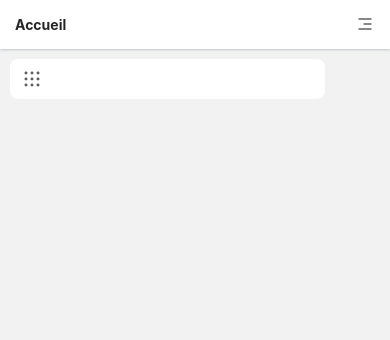
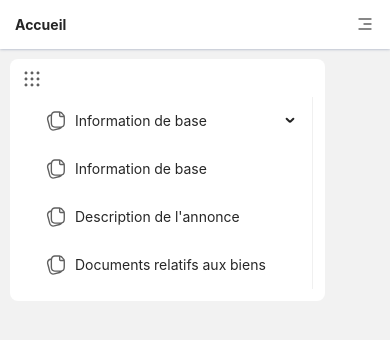
Before and after one commit to marion586/front-office-invest, a Vue app: page /add in a window 390 px wide. Shown: the top 340 px of the page. Built offline with nearby package versions, Linux system fonts and the light colour scheme.

Commit message:
Creation de la sidebar  => OK

```diff
--- a/src/components/Display/SideBar/index.vue
+++ b/src/components/Display/SideBar/index.vue
@@ -4,9 +4,10 @@ import Menu from '@/components/Icon/Menu.vue'
 import AMenu from "ant-design-vue/lib/menu";
 import ASubMenu from 'ant-design-vue/lib/menu/src/SubMenu';
 import AMenuItem from "ant-design-vue/lib/menu/src/MenuItem";
-import Button from '@/components/Common/Button/Button.vue';
 
 let show = ref<Boolean>(false);
+let oldClass = ref<String>('mc__content-menu')
+let none = ref<String>('mc__none')
 
 defineProps<{
       data : any
@@ -25,20 +26,20 @@ function setShow(): void {
                   <div class="mc__menu" @click="setShow">
                         <Menu />
                   </div>
-                  <div class="mc__content-menu" v-if="show">
+                  <div :class="[ oldClass, show ? none : '']">
                         <a-menu
                               mode="inline"
                         >
                               <template v-for="item in data" :key="item.id">
                                     <a-menu-item :key="item.id" v-if="!item.subMenu">
                                           <template #icon>
-                                                <Button /> &nbsp;
+                                                <component :is="item.icon" /> &nbsp;
                                           </template>
                                           {{item.label}}
                                     </a-menu-item>
                                     <a-sub-menu v-else>
                                           <template #icon>
-                                                {{item.icon}} &nbsp;
+                                                <component :is="item.icon" /> &nbsp;
                                           </template>
                                           <template #title>
                                                 {{item.label}}
@@ -65,8 +66,18 @@ function setShow(): void {
       }
 
       &__menu {
-            @apply cursor-pointer max-w-[20px] flex justify-center;
+            @apply cursor-pointer max-w-[20px] flex justify-center sm:ml-[10px] md:ml-[20px];
       }
+      &__content-menu{
+            @apply mt-[10px]
+      }
+      &__none{
+            display: none;
+      }
+      &__m-none{
+            @apply md:hidden
+      }
+
 }
 
 .bg-btn {
--- a/src/pages/add/index.vue
+++ b/src/pages/add/index.vue
@@ -2,7 +2,7 @@
 <script lang="ts" setup>
 import SideBar from '@/components/Display/SideBar/index.vue';
 import { ref } from 'vue';
-import Default from '@/components/Icon/Default.vue';
+import DefaultMenu from '@/components/Icon/DefaultMenuIcon.vue';
 
 interface SubMenu{
       id : number,
@@ -20,7 +20,7 @@ const menu = ref<Array<Menu>>([
       {
             id : 0,
             label : "Information de base",
-            icon : Default,
+            icon : DefaultMenu,
             subMenu : [
                   {
                         id : 0,
@@ -43,17 +43,17 @@ const menu = ref<Array<Menu>>([
       {
             id : 1,
             label : "Information de base",
-            icon : Default
+            icon : DefaultMenu
       },
       {
             id : 2,
             label : "Description de l'annonce",
-            icon : Default
+            icon : DefaultMenu
       },
       {
             id : 3,
             label : "Documents relatifs aux biens",
-            icon : Default
+            icon : DefaultMenu
       }
 ])
 
```
Also changed, not shown: src/components/Icon/DefaultMenuIcon.vue (renamed from src/components/Icon/Default.vue).
